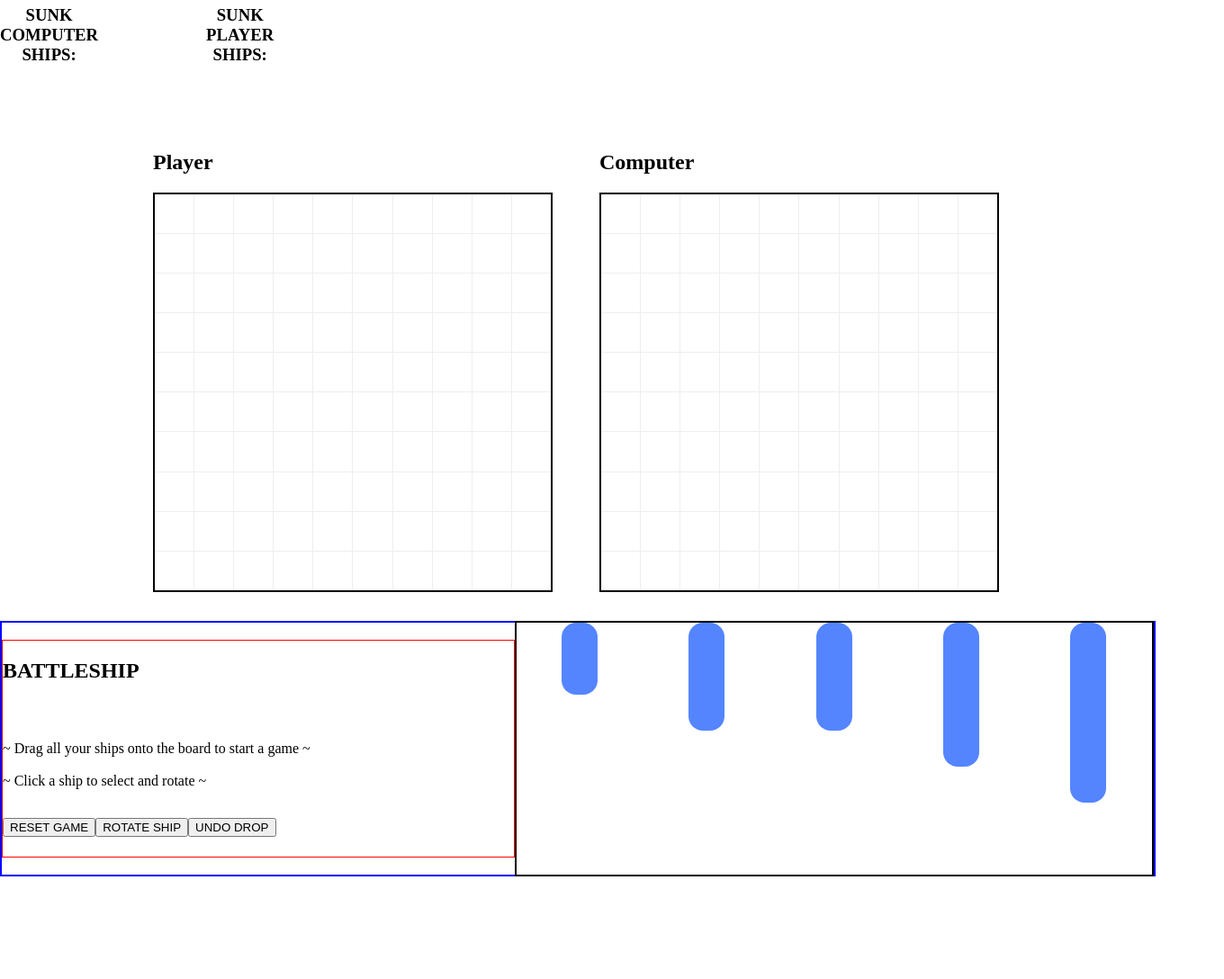
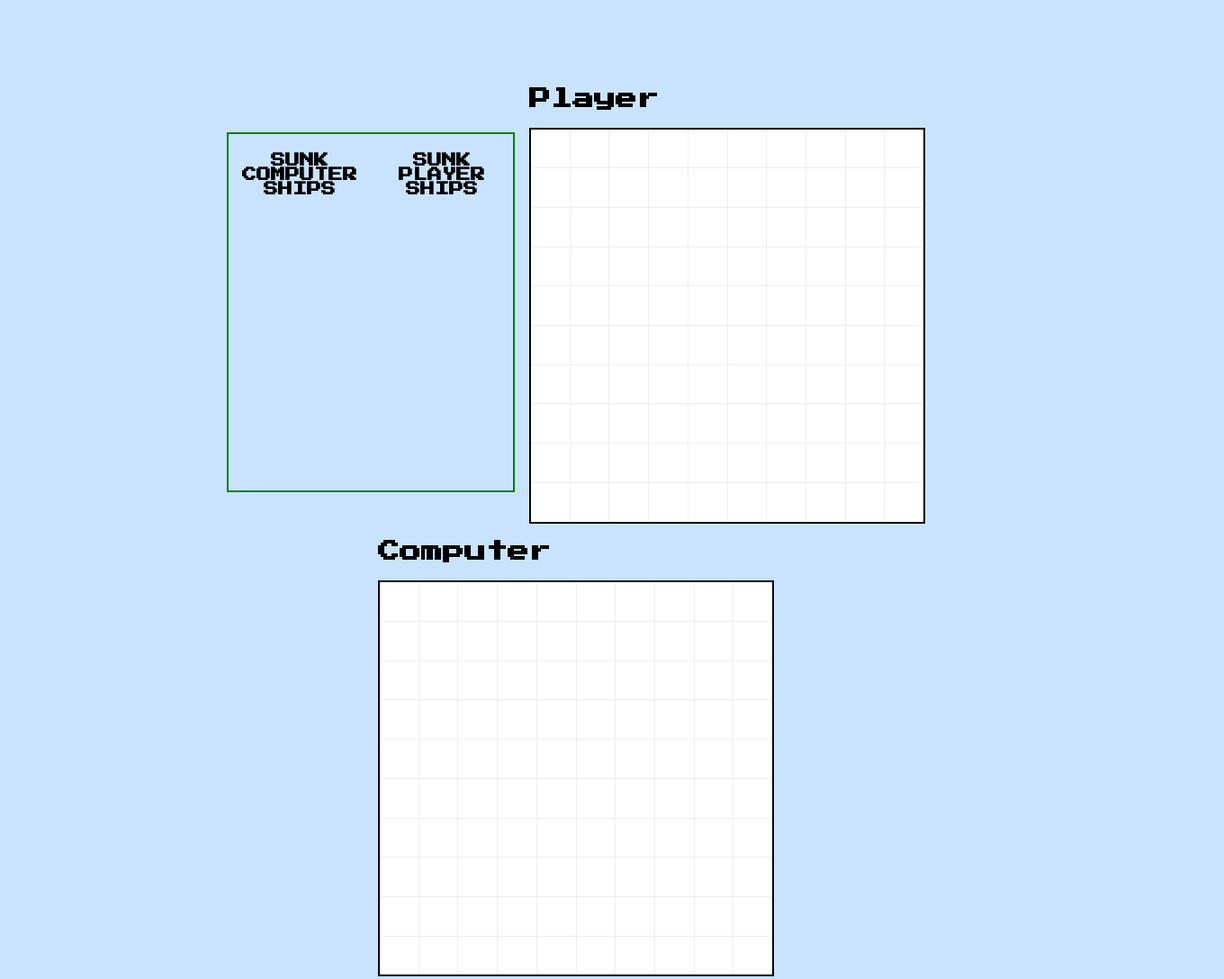
Before and after one commit to clareysean/js-battleship-game, a plain HTML site: page index.html in a window 1280 px wide. Shown: the part 13-1101 px from the top of the page at 90% size, 1360 px wide, since content can reach past the window. Before the commit the page ends 987 px from the top, so only its background shows below. Drawn offline with Linux system fonts and the light colour scheme.

Commit message:
add preliminary styles

```diff
--- a/index.html
+++ b/index.html
@@ -5,15 +5,23 @@
     <meta name="viewport" content="width=device-width, initial-scale=1.0" />
     <title>Battleship!</title>
     <link rel="stylesheet" href="styles.css" />
+    <link rel="preconnect" href="https://fonts.googleapis.com" />
+    <link rel="preconnect" href="https://fonts.gstatic.com" crossorigin />
+    <link
+      href="https://fonts.googleapis.com/css2?family=Press+Start+2P&display=swap"
+      rel="stylesheet"
+    />
   </head>
   <body>
     <div id="page-container">
-      <aside id="ship-lists">
-        <h3 class="comp-list-h3">SUNK COMPUTER SHIPS:</h3>
-        <ul class="comp-list-ul"></ul>
-        <h3 class="player-list-h3">SUNK PLAYER SHIPS:</h3>
-        <ul class="player-list-ul"></ul>
-      </aside>
+      <div class="ship-list-container">
+        <div id="ship-lists">
+          <h4 class="comp-list-h3">SUNK COMPUTER SHIPS</h4>
+          <ul class="comp-list-ul"></ul>
+          <h4 class="player-list-h3">SUNK PLAYER SHIPS</h4>
+          <ul class="player-list-ul"></ul>
+        </div>
+      </div>
       <div id="player-board-container">
         <h2>Player</h2>
         <div id="player-board"></div>
--- a/styles.css
+++ b/styles.css
@@ -1,12 +1,18 @@
 :root {
   --main-blue: rgb(84, 133, 255);
   --board-bg: rgb(238, 238, 238);
+  --secondary-blue: rgb(189, 208, 255);
+  --blue-hover: rgb(219, 229, 255);
+}
+* {
+  box-sizing: border-box;
 }
 
 html {
-  box-sizing: border-box;
   max-height: 100vh;
   margin: 0;
+  font-family: "Press Start 2P", cursive;
+  background-color: rgb(201, 227, 255);
 }
 
 body {
@@ -17,12 +23,14 @@ body {
 
 p {
   margin: 4rem 0 2rem 0;
+  font-size: 1.2rem;
 }
 
 #page-container {
-  margin: 0 auto;
+  margin: 0 10vmin 10vmin 10vmin;
   text-align: center;
-  max-height: 90vh;
+  max-height: 100vh;
+  height: fit-content;
 }
 #player-board-container {
   display: inline-block;
@@ -40,7 +48,6 @@ p {
   grid-template-columns: repeat(10, 1fr);
   grid-template-rows: repeat(10, 1fr);
   border: 2px solid black;
-  margin-right: 3rem;
   background-color: var(--board-bg);
 }
 
@@ -62,7 +69,7 @@ p {
 
 #computer-board > div:hover,
 #player-board > div:hover {
-  background-color: rgb(174, 208, 255);
+  background-color: rgb(111, 171, 254) !important;
 }
 
 h2 {
@@ -77,7 +84,7 @@ h2 {
   margin: 2rem auto;
   width: 160.8vmin;
   max-width: 100vw;
-  height: 35vmin;
+  height: 32vmin;
   text-align: center;
   border: 2px solid blue;
 }
@@ -91,24 +98,66 @@ h2 {
 
 #ship-container {
   border: 2px solid black;
-  height: 35vmin;
+  height: 32vmin;
   width: 95vmin;
   display: flex;
   justify-content: space-around;
+  align-items: center;
 }
 
 .ship {
   background-color: var(--main-blue);
-  border-radius: 1rem;
+  /* border-radius: 1rem; */
+  outline: 1px outset gray;
 }
 
 .ship-focus {
   border: 2px solid rgb(250, 179, 49);
 }
+.ship-list-container {
+  display: inline-block;
+}
+#ship-lists {
+  height: 50vmin;
+  width: 40vmin;
+  display: grid;
+  grid-template-columns: 1fr 1fr;
+  border: 2px solid green;
+  /* margin: 3rem 0 0 5rem; */
+}
 
-#ship-lists {
-  height: 20vmin;
-  width: 40vmin;
-  display: flex;
-  gap: 5vmin;
+.comp-list-ul {
+  grid-column: 1;
+  grid-row: 2;
 }
+
+.player-list-ul {
+  grid-column: 2;
+  grid-row: 2;
+}
+
+li {
+  font-size: 1rem;
+}
+
+button {
+  border: none;
+  background-color: var(--secondary-blue);
+  height: 5vmin;
+  width: 20vmin;
+  border-radius: 0.2rem;
+  margin: 0.5rem;
+  transition: all ease-in-out 0.1s;
+}
+
+button:hover {
+  background-color: var(--blue-hover);
+}
+
+@media screen and (max-width: 1750px) {
+  .ship-list-container {
+    display: inline-block;
+
+    margin-top: 20vmin;
+  }
+}
```
